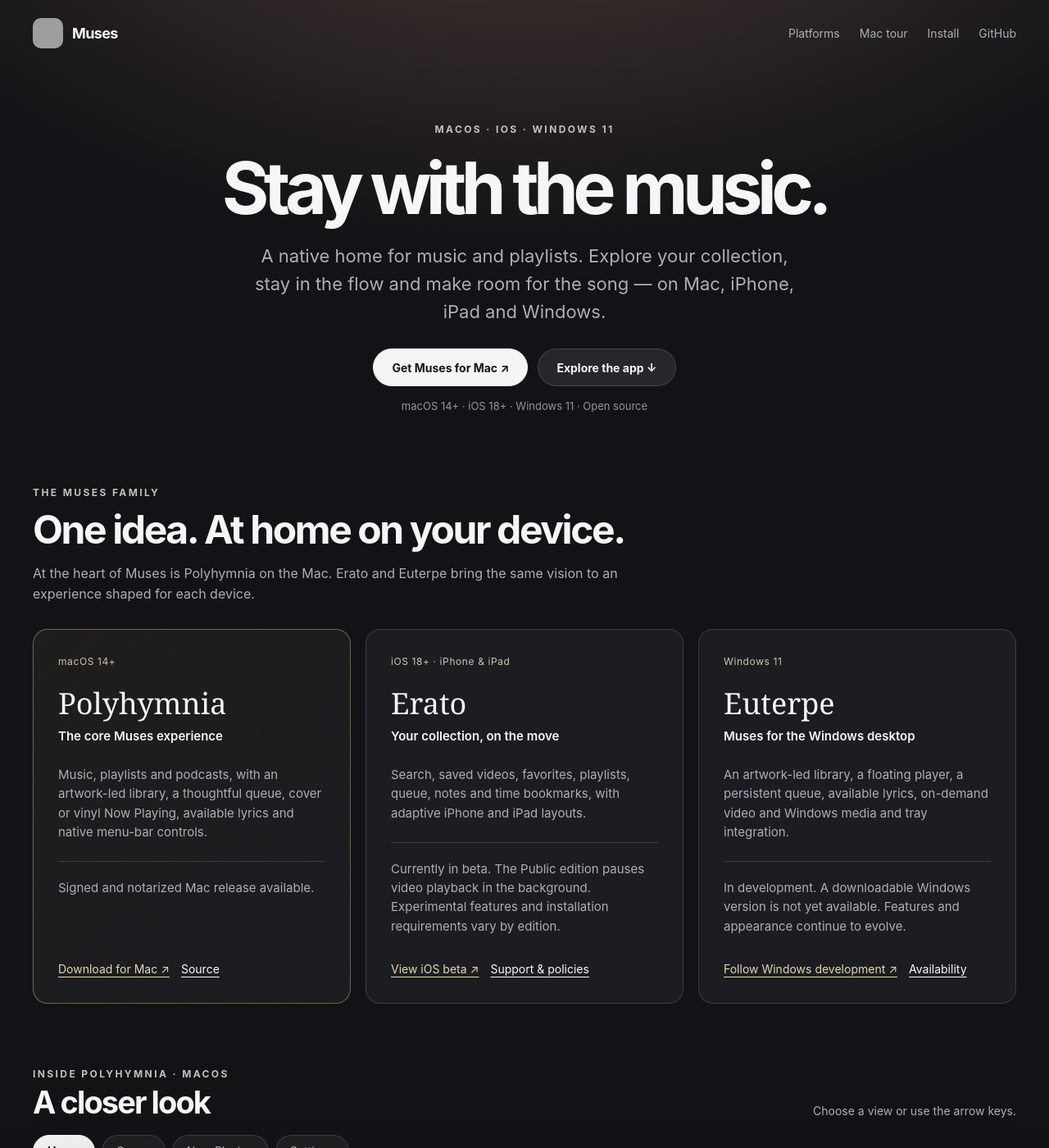
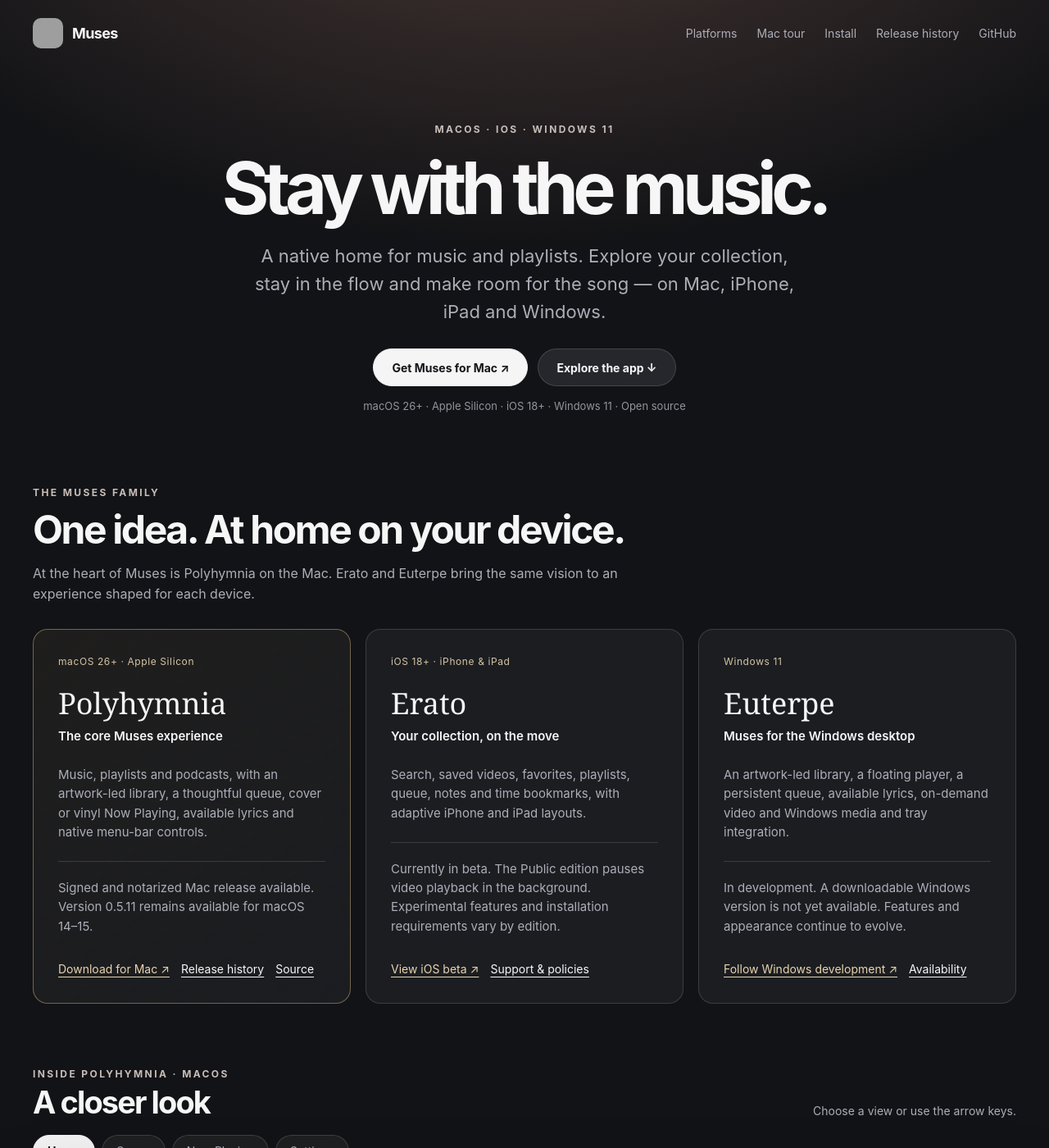
Before and after one commit to xiaotwu/Project-Muses, a Jekyll site: the page docs/index.html, which Jekyll copies as it is, in a window 1280 px wide and 1400 px high. Shown: the whole window at 82% size. Built offline with Jekyll 4.4.1, drawn with Linux system fonts in a browser that asks for light colours; grey boxes are pictures that could not be loaded.

Commit message:
Publish current Mac downloads and release history

```diff
--- a/docs/index.html
+++ b/docs/index.html
@@ -12,13 +12,13 @@
 </head>
 <body>
   <a class="skip" href="#main-content">Skip to content</a>
-  <header class="site-head shell"><a class="brand" href="./"><img src="assets/icon.png" alt="">Muses</a><nav aria-label="Main navigation"><a href="#platforms">Platforms</a><a href="#tour">Mac tour</a><a href="installation.html">Install</a><a href="https://github.com/xiaotwu/Project-Muses">GitHub</a></nav></header>
+  <header class="site-head shell"><a class="brand" href="./"><img src="assets/icon.png" alt="">Muses</a><nav aria-label="Main navigation"><a href="#platforms">Platforms</a><a href="#tour">Mac tour</a><a href="installation.html">Install</a><a href="https://github.com/xiaotwu/Project-Muses/releases">Release history</a><a href="https://github.com/xiaotwu/Project-Muses">GitHub</a></nav></header>
   <main class="shell" id="main-content">
-    <section class="hero"><div class="kicker">macOS · iOS · Windows 11</div><h1>Stay with the music.</h1><p>A native home for music and playlists. Explore your collection, stay in the flow and make room for the song — on Mac, iPhone, iPad and Windows.</p><div class="actions"><a class="button primary" href="https://github.com/xiaotwu/Project-Muses/releases/tag/polyhymnia%2Fv0.5.6">Get Muses for Mac ↗</a><a class="button" href="#tour">Explore the app ↓</a></div><p class="requirement">macOS 14+ · iOS 18+ · Windows 11 · Open source</p></section>
+    <section class="hero"><div class="kicker">macOS · iOS · Windows 11</div><h1>Stay with the music.</h1><p>A native home for music and playlists. Explore your collection, stay in the flow and make room for the song — on Mac, iPhone, iPad and Windows.</p><div class="actions"><a class="button primary" href="https://github.com/xiaotwu/Muses-Polyhymnia/releases/latest">Get Muses for Mac ↗</a><a class="button" href="#tour">Explore the app ↓</a></div><p class="requirement">macOS 26+ · Apple Silicon · iOS 18+ · Windows 11 · Open source</p></section>
     <section class="platforms" id="platforms" aria-labelledby="platforms-title">
       <div class="section-heading"><div class="kicker">The Muses family</div><h2 id="platforms-title">One idea. At home on your device.</h2><p>At the heart of Muses is Polyhymnia on the Mac. Erato and Euterpe bring the same vision to an experience shaped for each device.</p></div>
       <div class="platform-grid">
-        <article class="platform core"><span class="platform-os">macOS 14+</span><h3>Polyhymnia</h3><p class="platform-role">The core Muses experience</p><p>Music, playlists and podcasts, with an artwork-led library, a thoughtful queue, cover or vinyl Now Playing, available lyrics and native menu-bar controls.</p><p class="platform-status">Signed and notarized Mac release available.</p><div class="platform-links"><a href="https://github.com/xiaotwu/Project-Muses/releases/tag/polyhymnia%2Fv0.5.6">Download for Mac ↗</a><a href="https://github.com/xiaotwu/Muses-Polyhymnia">Source</a></div></article>
+        <article class="platform core"><span class="platform-os">macOS 26+ · Apple Silicon</span><h3>Polyhymnia</h3><p class="platform-role">The core Muses experience</p><p>Music, playlists and podcasts, with an artwork-led library, a thoughtful queue, cover or vinyl Now Playing, available lyrics and native menu-bar controls.</p><p class="platform-status">Signed and notarized Mac release available. Version 0.5.11 remains available for macOS 14–15.</p><div class="platform-links"><a href="https://github.com/xiaotwu/Muses-Polyhymnia/releases/latest">Download for Mac ↗</a><a href="https://github.com/xiaotwu/Muses-Polyhymnia/releases">Release history</a><a href="https://github.com/xiaotwu/Muses-Polyhymnia">Source</a></div></article>
         <article class="platform"><span class="platform-os">iOS 18+ · iPhone &amp; iPad</span><h3>Erato</h3><p class="platform-role">Your collection, on the move</p><p>Search, saved videos, favorites, playlists, queue, notes and time bookmarks, with adaptive iPhone and iPad layouts.</p><p class="platform-status">Currently in beta. The Public edition pauses video playback in the background. Experimental features and installation requirements vary by edition.</p><div class="platform-links"><a href="https://github.com/xiaotwu/Project-Muses/releases/tag/erato%2Fv1.0.0-beta.2">View iOS beta ↗</a><a href="ios/">Support &amp; policies</a></div></article>
         <article class="platform"><span class="platform-os">Windows 11</span><h3>Euterpe</h3><p class="platform-role">Muses for the Windows desktop</p><p>An artwork-led library, a floating player, a persistent queue, available lyrics, on-demand video and Windows media and tray integration.</p><p class="platform-status">In development. A downloadable Windows version is not yet available. Features and appearance continue to evolve.</p><div class="platform-links"><a href="https://github.com/xiaotwu/Muses-Euterpe">Follow Windows development ↗</a><a href="installation.html">Availability</a></div></article>
       </div>
@@ -35,7 +35,7 @@
       <p class="tour-note">A tour of Muses on macOS. Use the tabs or arrow keys to explore; playback happens in the application.</p>
     </section>
     <section class="features" aria-label="macOS highlights"><article class="feature"><span class="num">01 / DISCOVER</span><h3>Keep your collection close.</h3><p>Organize playlists, browse songs, albums, artists and videos, and keep favorites and listening history together.</p></article><article class="feature"><span class="num">02 / LISTEN</span><h3>A queue with context.</h3><p>Previous, Next, Up Next, repeat and shuffle work with the collection you started from. Control playback from the app, menu bar, keyboard or system media keys.</p></article><article class="feature"><span class="num">03 / GO DEEPER</span><h3>More than a cover.</h3><p>Open Now Playing for artwork and available lyrics, switch to vinyl, watch the video on demand, or return to a podcast where you left off.</p></article></section>
-    <section class="closing"><div><h2>Start with your platform.</h2><p>Download the Mac release, explore the iOS beta, or follow the Windows port.</p></div><div class="actions"><a class="button primary" href="https://github.com/xiaotwu/Project-Muses/releases/tag/polyhymnia%2Fv0.5.6">Get Muses for Mac ↗</a><a class="button" href="installation.html">Installation guide</a></div></section>
+    <section class="closing"><div><h2>Start with your platform.</h2><p>Download the Mac release, explore the iOS beta, or follow the Windows port.</p></div><div class="actions"><a class="button primary" href="https://github.com/xiaotwu/Muses-Polyhymnia/releases/latest">Get Muses for Mac ↗</a><a class="button" href="installation.html">Installation guide</a></div></section>
   </main>
   <footer class="site-foot shell"><span>© Muses · MIT licensed</span><div class="foot-links"><a href="privacy.html">Privacy</a><a href="https://github.com/xiaotwu/Project-Muses/releases">Releases</a><a href="https://github.com/xiaotwu/Project-Muses/issues">Support</a></div></footer>
   <script>
```
Also changed, not shown: docs/installation.md (+5 -1 lines), README.md.
